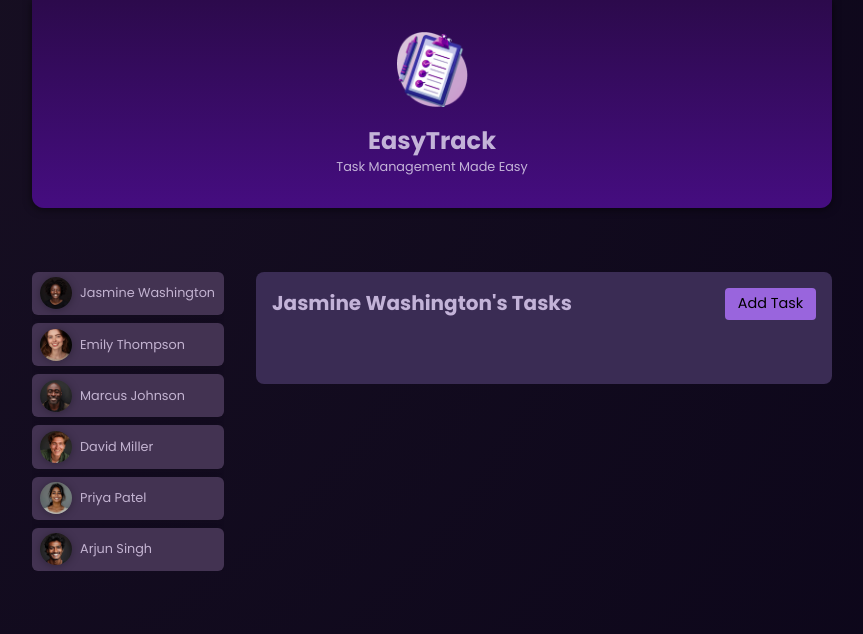
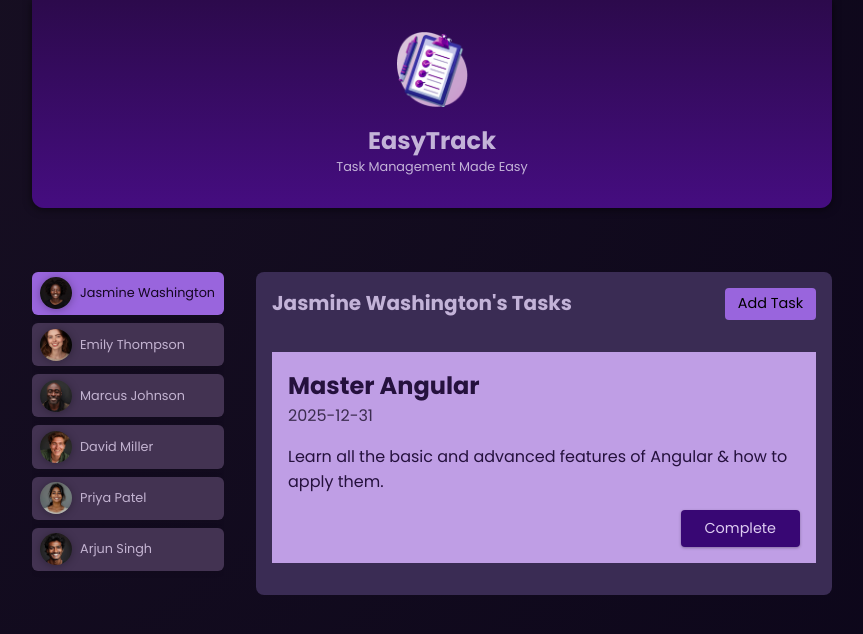
Before and after one commit to romanvcode/01-starting-project, an Angular app: page / in a window 1280 px wide. Both pictures are taken after a click on the button "Jasmine Washington". Shown: the top 634 px of the page, without its empty margins (208-1071 px from the left). Built offline with nearby package versions, Linux system fonts and the light colour scheme.

Commit message:
Refactor user component and add task component

```diff
--- a/src/app/app.component.html
+++ b/src/app/app.component.html
@@ -4,13 +4,17 @@
   <ul id="users">
     @for (user of users; track user.id) {
     <li>
-      <app-user [user]="user" (select)="onSelectUser($event)" />
+      <app-user
+        [user]="user"
+        [selected]="user.id === selectedUserId"
+        (select)="onSelectUser($event)"
+      />
     </li>
     }
   </ul>
 
   @if (selectedUser) {
-  <app-tasks [name]="selectedUser.name" />
+  <app-tasks [userId]="selectedUser.id" [name]="selectedUser.name" />
   } @else {
   <p id="fallback">Select a user</p>
   }
--- /dev/null
+++ b/src/app/tasks/task/task.component.css
@@ -0,0 +1,37 @@
+article {
+  padding: 1rem;
+  color: #25113d;
+  background-color: #bf9ee5;
+}
+
+h2 {
+  margin: 0;
+}
+
+time {
+  color: #3c2c50;
+}
+
+.actions {
+  text-align: right;
+  margin: 0;
+}
+
+.actions button {
+  font: inherit;
+  font-size: 0.9rem;
+  cursor: pointer;
+  background-color: #380774;
+  color: #decdf2;
+  border-radius: 4px;
+  padding: 0.5rem 1.5rem;
+  border: none;
+  box-shadow: 0 1px 3px rgba(0, 0, 0, 0.3);
+  transition: all 0.3s ease;
+}
+
+.actions button:hover,
+.actions button:active {
+  background-color: #4a0774;
+  box-shadow: 0 1px 6px rgba(0, 0, 0, 0.3);
+}
--- /dev/null
+++ b/src/app/tasks/task/task.component.html
@@ -0,0 +1,8 @@
+<article>
+  <h2>{{ task.title }}</h2>
+  <time>{{ task.dueDate }}</time>
+  <p>{{ task.summary }}</p>
+  <p class="actions">
+    <button (click)="onCompleteTask()">Complete</button>
+  </p>
+</article>
--- /dev/null
+++ b/src/app/tasks/task/task.component.ts
@@ -0,0 +1,18 @@
+import { Component, EventEmitter, Input, Output } from '@angular/core';
+import { Task } from './task.model';
+
+@Component({
+  selector: 'app-task',
+  standalone: true,
+  imports: [],
+  templateUrl: './task.component.html',
+  styleUrl: './task.component.css',
+})
+export class TaskComponent {
+  @Input({ required: true }) task!: Task;
+  @Output() complete = new EventEmitter<string>();
+
+  onCompleteTask() {
+    this.complete.emit(this.task.id);
+  }
+}
--- a/src/app/tasks/tasks.component.html
+++ b/src/app/tasks/tasks.component.html
@@ -7,6 +7,10 @@
   </header>
 
   <ul>
-    <li></li>
+    @for (task of selectedUserTasks; track task.id){
+    <li>
+      <app-task [task]="task" (complete)="onCompleteTask($event)" />
+    </li>
+    }
   </ul>
 </section>
--- a/src/app/tasks/tasks.component.ts
+++ b/src/app/tasks/tasks.component.ts
@@ -1,11 +1,47 @@
 import { Component, Input } from '@angular/core';
+import { TaskComponent } from './task/task.component';
 
 @Component({
   selector: 'app-tasks',
   standalone: true,
   templateUrl: './tasks.component.html',
   styleUrl: './tasks.component.css',
+  imports: [TaskComponent],
 })
 export class TasksComponent {
-  @Input() name?: string;
+  @Input({ required: true }) userId!: string;
+  @Input({ required: true }) name?: string;
+  tasks = [
+    {
+      id: 't1',
+      userId: 'u1',
+      title: 'Master Angular',
+      summary:
+        'Learn all the basic and advanced features of Angular & how to apply them.',
+      dueDate: '2025-12-31',
+    },
+    {
+      id: 't2',
+      userId: 'u3',
+      title: 'Build first prototype',
+      summary: 'Build a first prototype of the online shop website',
+      dueDate: '2024-05-31',
+    },
+    {
+      id: 't3',
+      userId: 'u3',
+      title: 'Prepare issue template',
+      summary:
+        'Prepare and describe an issue template which will help with project management',
+      dueDate: '2024-06-15',
+    },
+  ];
+
+  get selectedUserTasks() {
+    return this.tasks.filter((task) => task.userId === this.userId);
+  }
+
+  onCompleteTask(id: string) {
+    this.tasks = this.tasks.filter((task) => task.id !== id);
+  }
 }
--- a/src/app/user/user.component.html
+++ b/src/app/user/user.component.html
@@ -1,5 +1,5 @@
 <div>
-  <button (click)="onSelectUser()">
+  <button [class.active]="selected" (click)="onSelectUser()">
     <img [src]="imagePath" [alt]="user.name" />
     <span>{{ user.name }}</span>
   </button>
--- /dev/null
+++ b/src/app/user/user.model.ts
@@ -0,0 +1,5 @@
+export interface User {
+  id: string;
+  name: string;
+  avatar: string;
+}
```
Also changed, not shown: src/app/tasks/task/task.model.ts (added, +7 -0 lines), src/app/user/user.component.ts (+4 -14 lines).
